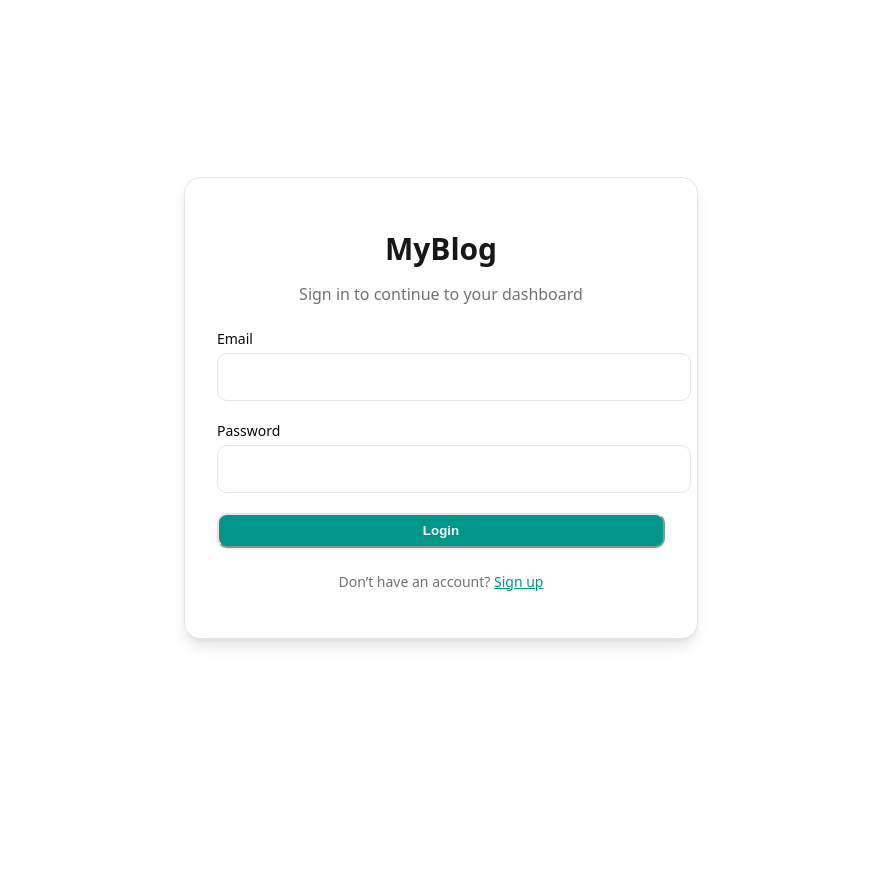
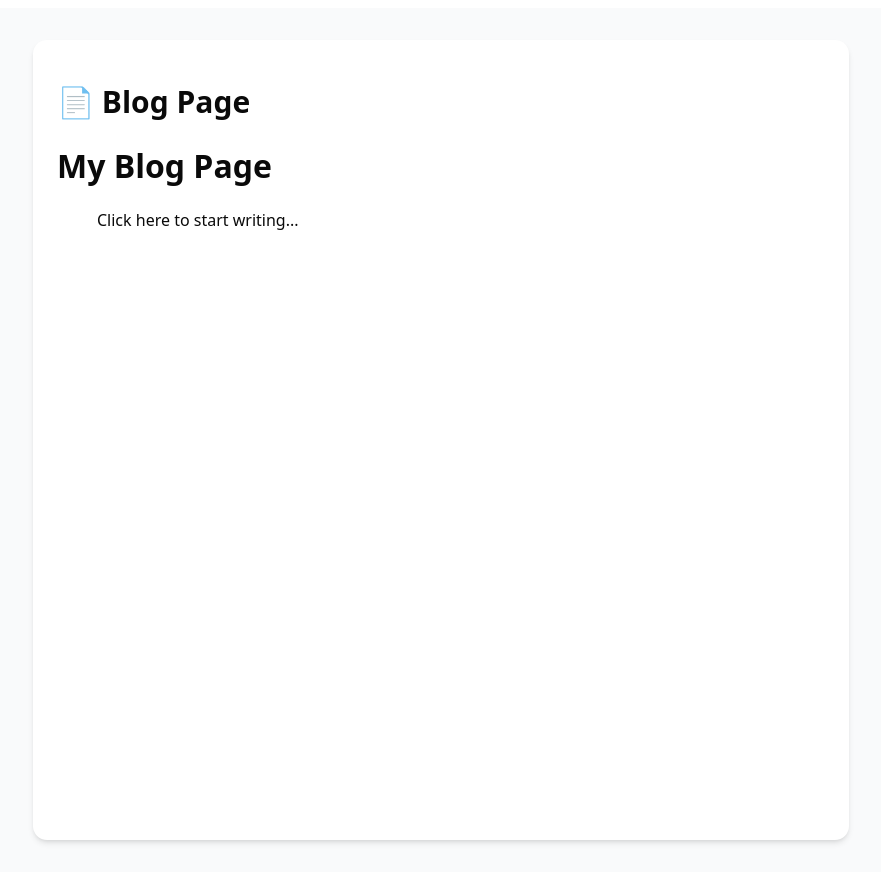
Before and after one commit to Davidfrank1999/blog-pf-font, a React (Vite) app: page /blog in a window 1280 px wide. Before the commit this address led to /login. Shown: the whole page, without its empty margins (199-1080 px from the left). Before the commit the page ends 816 px from the top, so only its background shows below. Built offline with nearby package versions, Linux system fonts and the light colour scheme; no server answers.

Commit message:
chore: organizing

```diff
--- a/src/App.jsx
+++ b/src/App.jsx
@@ -14,7 +14,7 @@ import { AnimatePresence, motion } from "framer-motion";
 import UserBlogView from "./pages/UserBlogView";
 import ExplorePage from "./pages/ReaderView/ExplorePage";
 import TestSidebar from "./pages/testSidebar";
-
+import TextEditor from "./components/editor/TextEditor";
 
 function App() {
   const { user, loading } = useAuth();
@@ -81,6 +81,7 @@ function App() {
 
             <Route path="/explore" element={<ExplorePage />} />
             <Route path="/test" element={<TestSidebar />} />
+            <Route path="/blog" element={<TextEditor />} />
 
           {/* Catch all */}
           <Route path="*" element={<Navigate to="/" replace />} />
--- a/src/components/Navbar.jsx
+++ b/src/components/Navbar.jsx
@@ -1,6 +1,6 @@
 import { useState, useRef, useEffect } from "react";
-import { Link, Outlet } from "react-router-dom";
-import { Plus, User, FileText, Settings, LogOut, ChevronDown } from "lucide-react";
+import { Link } from "react-router-dom";
+import { Plus, User, FileText, Settings, LogOut, ChevronDown, Shield, Home, } from "lucide-react";
 import { useAuth } from "@/context/AuthContext";
 
 export default function Navbar({children}) {
@@ -23,6 +23,7 @@ export default function Navbar({children}) {
       document.removeEventListener("mousedown", handleClickOutside);
     };
   }, [menuOpen]);
+
 
   return (
     <header className="flex justify-between items-center h-16 border-b border-border px-6 bg-chart-2/80 backdrop-blur-md sticky top-0 z-50">
--- a/src/components/editor/Editor.jsx
+++ /dev/null
@@ -1 +0,0 @@
-// Main wrapper (where Tiptap is initialized)
--- a/src/components/editor/TextEditor.jsx
+++ b/src/components/editor/TextEditor.jsx
@@ -1,28 +1,17 @@
 "use client";
 
 import { useState, useEffect } from "react";
-import { useEditor, EditorContent, ReactNodeViewRenderer } from "@tiptap/react";
-import StarterKit from "@tiptap/starter-kit";
-import Paragraph from "@tiptap/extension-paragraph";
-import DraggableBlock from "./elements/DraggableBlock";
-import Image from "@tiptap/extension-image";
+import { useEditor, EditorContent } from "@tiptap/react";
 import { Button } from "../ui/button";
-import {useCallback } from "react";
+import { useCallback } from "react";
+import extensions from "./extensions";
 
 
 export default function NotionEditor() {
   const [menuOpen, setMenuOpen] = useState(false);
 
   const editor = useEditor({
-    extensions: [
-      StarterKit,
-      Image,
-      Paragraph.extend({
-        addNodeView() {
-          return ReactNodeViewRenderer(DraggableBlock);
-        },
-      }),
-    ],
+    extensions: extensions,
     content: `<h1>My Blog Page</h1>
               <p>Click here to start writing...</p>`,
     editorProps: {
--- /dev/null
+++ b/src/components/editor/extensions/index.js
@@ -0,0 +1,18 @@
+import StarterKit from "@tiptap/starter-kit";
+import Image from "@tiptap/extension-image";
+import Paragraph from "@tiptap/extension-paragraph";
+import { ReactNodeViewRenderer } from "@tiptap/react";
+
+import DraggableBlock from "./DraggableBlock";
+
+const extensions = [
+  StarterKit,
+  Image,
+  Paragraph.extend({
+    addNodeView() {
+      return ReactNodeViewRenderer(DraggableBlock);
+    },
+  }),
+];
+
+export default extensions;
--- a/src/components/layouts/DashboardLayout.jsx
+++ b/src/components/layouts/DashboardLayout.jsx
@@ -1,5 +1,5 @@
 import { AppSidebar } from "@/components/app-sidebar"
-import { SidebarInset, SidebarProvider } from "@/components/ui/sidebar"
+import { SidebarInset, SidebarProvider, SidebarTrigger } from "@/components/ui/sidebar"
 import Navbar from "@/components/Navbar"
 import Footer from "@/components/Footer"
 import BreadcrumbNav from "@/components/BreadcrumbNav"
@@ -11,7 +11,7 @@ export default function DashboardLayout({ children, breadcrumb }) {
 
       <SidebarInset className="bg-gradient-to-br from-background via-secondary/20 to-accent/10 text-foreground min-h-screen flex flex-col">
         {/* Navbar */}
-        <Navbar />
+        <Navbar children={<SidebarTrigger />}/>
 
         {/* Breadcrumb */}
         {breadcrumb && (
--- a/src/components/nav-main.jsx
+++ b/src/components/nav-main.jsx
@@ -16,9 +16,7 @@ import {
   SidebarMenuSubItem,
 } from "@/components/ui/sidebar"
 
-export function NavMain({
-  items
-}) {
+export function NavMain({items}) {
   return (
     <SidebarGroup>
       <SidebarGroupLabel>Platform</SidebarGroupLabel>
--- a/src/components/ui/input.jsx
+++ b/src/components/ui/input.jsx
@@ -12,7 +12,7 @@ function Input({
       type={type}
       data-slot="input"
       className={cn(
-        "file:text-foreground placeholder:text-muted-foreground selection:bg-primary selection:text-primary-foreground dark:bg-input/30 border-input h-9 w-full min-w-0 rounded-md border bg-transparent px-3 py-1 text-base shadow-xs transition-[color,box-shadow] outline-none file:inline-flex file:h-7 file:border-0 file:bg-transparent file:text-sm file:font-medium disabled:pointer-events-none disabled:cursor-not-allowed disabled:opacity-50 md:text-sm",
+        "file:text-foreground placeholder:text-muted-foreground selection:bg-primary selection:text-primary-foreground dark:bg-input/30 border-input h-6 w-full min-w-0 rounded-md border bg-transparent px-3 py-1 text-base shadow-xs transition-[color,box-shadow] outline-none file:inline-flex file:h-7 file:border-0 file:bg-transparent file:text-sm file:font-medium disabled:pointer-events-none disabled:cursor-not-allowed disabled:opacity-50 md:text-sm",
         "focus-visible:border-ring focus-visible:ring-ring/50 focus-visible:ring-[3px]",
         "aria-invalid:ring-destructive/20 dark:aria-invalid:ring-destructive/40 aria-invalid:border-destructive",
         className
--- a/src/pages/ReaderView/ExplorePage.jsx
+++ b/src/pages/ReaderView/ExplorePage.jsx
@@ -11,7 +11,7 @@ import Footer from '@/components/Footer.jsx'
 function ExplorePage() {
   return (
     <>
-        <Navbar><Input/></Navbar>  {/* @TODO: ui adject */}
+    <Navbar><Input/></Navbar>  {/* @TODO: ui adject */}
     {/* Hero */}
     <Hero/>
     {/* Popular Category */}
```
Also changed, not shown: src/components/editor/extensions/DraggableBlock.jsx (renamed from src/components/editor/elements/DraggableBlock.jsx).
